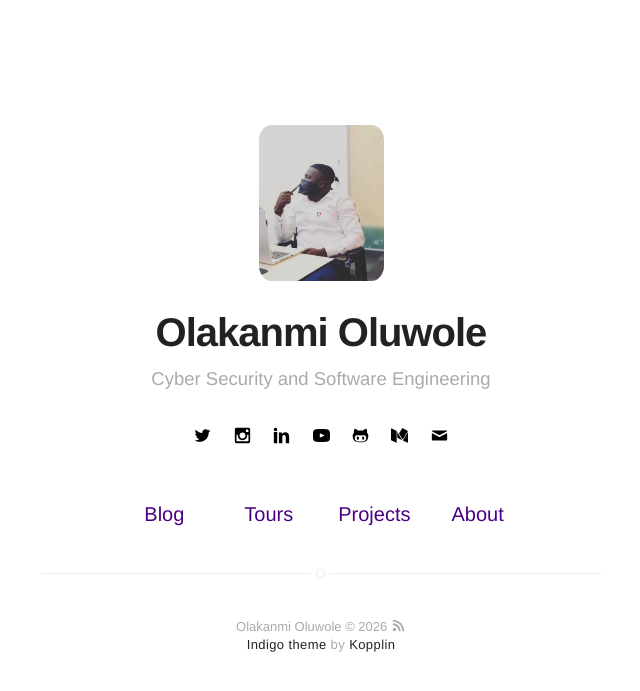
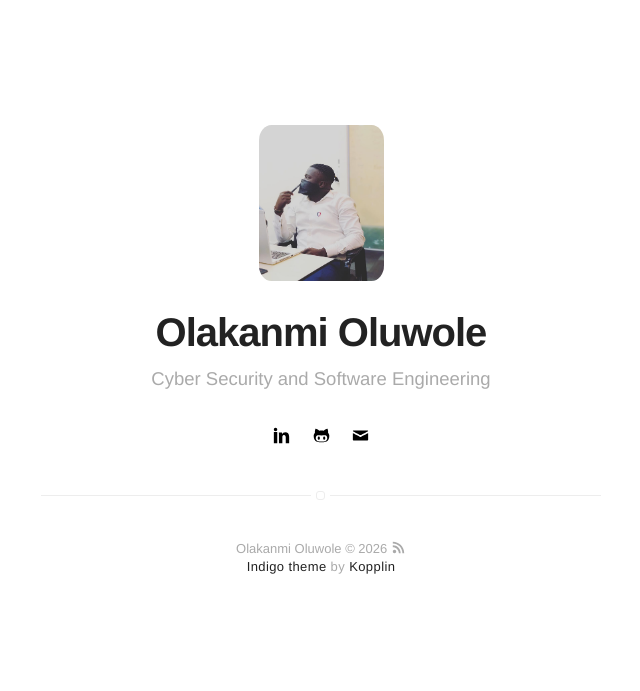
Before and after one commit to lagosnomad/mczlatan.github.io, a Jekyll site: the page built from index.html, in a window 1280 px wide. Shown: the top 691 px of the page, without its empty margins (319-959 px from the left). Built offline with Jekyll 4.4.1, drawn with Linux system fonts in a browser that asks for light colours; part of the change alters nothing that is shown.

Commit message:
Update _config.yml

```diff
--- a/_config.yml
+++ b/_config.yml
@@ -35,19 +35,19 @@ disqus:
 
 # if you don't have any of social below, comment the line
 #facebook: myfacebook
-twitter: woleoflagos
+#twitter: woleoflagos
 # google:  McZlatanBourne
-instagram: woleoflagos
+#instagram: woleoflagos
 # pinterest: lagosnomad
 linkedin: olakanmi-oluwole-96b129b7
-youtube: channel/UCrutGwMzAC1FxApdMIwsvYg
+#youtube: channel/UCrutGwMzAC1FxApdMIwsvYg
 # spotify: myspotify
-github: lagosnomad
+#github: lagosnomad
 # lastfm: mylastfm
 # stackoverflow: 3812348/mczlatan
 # quora: Mczlatan-Bourne
 # reddit: lagosnomad
-medium: McZlatan_Bourne
+#medium: McZlatan_Bourne
 # vimeo: myvimeo
 # lanyrd: mylanyrd
 email: wole@lagosnomad.com
@@ -70,12 +70,12 @@ paginate: 5
 paginate_path: "blog/:num/"
 
 # if you don't need projects, comment the *projects* configs below
-projects: true
+#projects: true
 
 # if you don't need "about" or "blog", comment them out below
-about: true
-blog: true
-tours: true
+#about: true
+#blog: true
+#tours: true
 
 # do you want to show the "read time" of the posts?
 read-time: true
```
